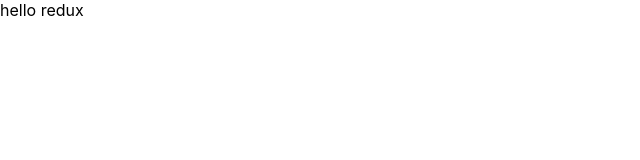
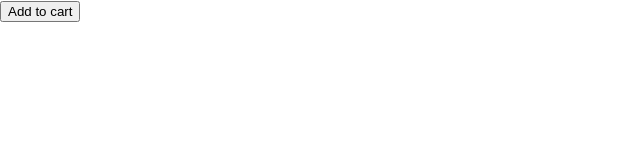
Before and after one commit to pramuditha1/react-redux-saga-shopping-cart, a React (Create React App) app: page / in a window 1280 px wide. Shown: the top 160 px of the page, without its empty margins (0-640 px from the left). Built offline with nearby package versions, Linux system fonts and the light colour scheme.

Commit message:
Implement actions

```diff
--- a/src/App.js
+++ b/src/App.js
@@ -1,7 +1,17 @@
+import { useDispatch } from 'react-redux'
+import { addToCart } from './redux/action'
+
 function App() {
+  const dispatch = useDispatch();
+  const product = {
+    name: 'iPhone',
+    category: 'mobile',
+    price: 1000,
+    color: 'red'
+  }
   return (
     <div className="App">
-      hello redux
+      <button onClick={() => dispatch(addToCart(product))}>Add to cart</button>
     </div>
   );
 }
--- a/src/redux/action.js
+++ b/src/redux/action.js
@@ -0,0 +1,7 @@
+export const addToCart = (data) => {
+    console.log('addToCart action called', data);
+    return {
+        type: 'ADD_TO_CART',
+        data
+    }
+}
```
